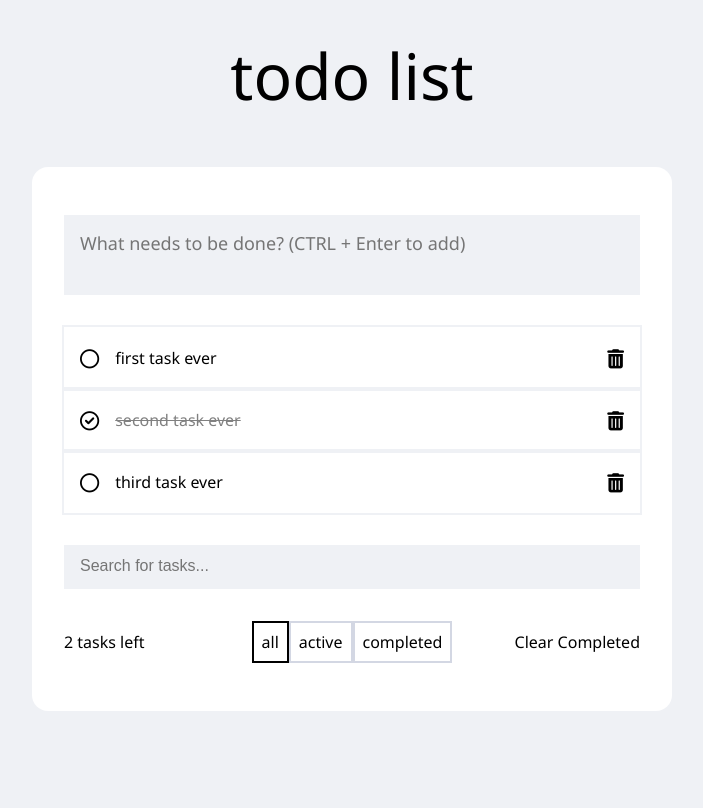
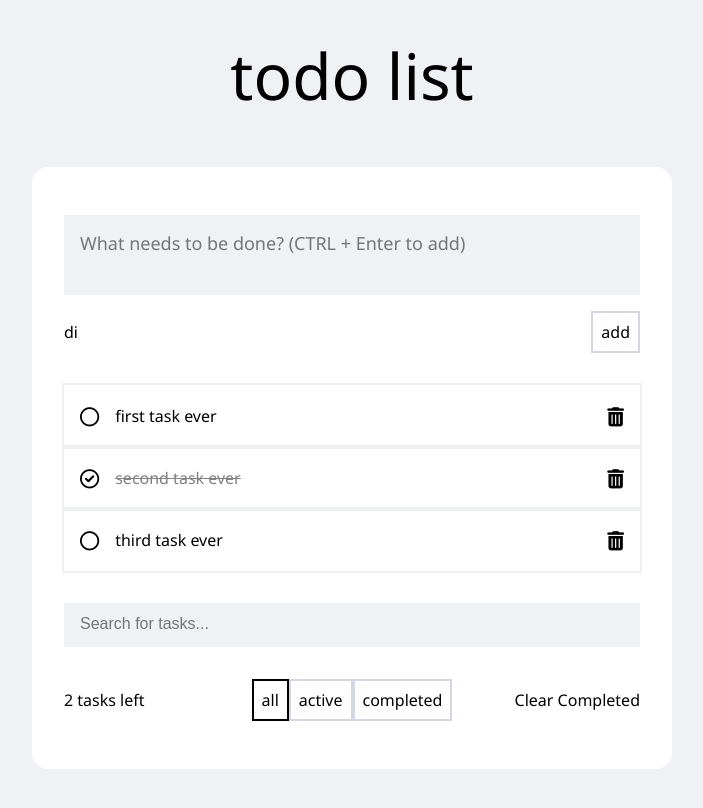
Before and after one commit to joseph-bravo/practice-react-scss-todolist, a React (Vite) app: page / in a window 1280 px wide. Shown: the top 808 px of the page, without its empty margins (288-991 px from the left). Built offline with nearby package versions, Linux system fonts and the light colour scheme.

Commit message:
fix types and refactor scss

```diff
--- a/src/App.tsx
+++ b/src/App.tsx
@@ -8,6 +8,8 @@ import useLocalStorage from './lib/hooks/useLocalStorage';
 import defaultTodos from './lib/default-todos';
 
 const localStorageKey = 'focus360challenge-tasks';
+
+const colorOptions = ['red', 'green', 'blue', 'neutral'];
 
 export function App() {
   const [tasks, setTasks] = useLocalStorage<Todo[]>(
@@ -95,6 +97,10 @@ export function App() {
               name="content"
               placeholder="What needs to be done? (CTRL + Enter to add)"
             />
+            <div className="controls">
+              di
+              <button type="submit">add</button>
+            </div>
           </form>
           <ul ref={list}>
             {getFilteredTasks().length > 0 ? (
--- a/src/styles/app.scss
+++ b/src/styles/app.scss
@@ -2,6 +2,16 @@
 
 $background: hsl(228, 22%, 95%);
 $background-100: hsl(228, 22%, 86%);
+
+@mixin textinput {
+  display: block;
+  width: 100%;
+  padding: 1rem;
+  border: none;
+  background: $background;
+  font-size: large;
+  resize: none;
+}
 
 body {
   background: $background;
@@ -35,18 +45,23 @@ main {
     border-radius: 1rem;
     background: white;
 
-    textarea,
-    input {
-      display: block;
-      width: 100%;
-      padding: 1rem;
-      border: none;
-      background: $background;
-      font-size: large;
-      resize: none;
-      &.search {
-        padding: 0.75rem 1rem;
-        font-size: medium;
+    form {
+      textarea {
+        @include textinput();
+      }
+      button {
+        padding: 0.5rem;
+        border: $background-100 solid 2px;
+        &.selected {
+          border: black solid 2px;
+        }
+      }
+
+      .controls {
+        padding-top: 1rem;
+        display: flex;
+        justify-content: space-between;
+        align-items: center;
       }
     }
 
@@ -98,6 +113,12 @@ main {
       }
     }
 
+    input.search {
+      @include textinput();
+      padding: 0.75rem 1rem;
+      font-size: medium;
+    }
+
     .list-footer {
       display: grid;
       grid-template-columns: 1fr auto 1fr;
```
Also changed, not shown: src/components/ListItem.tsx (+6 -2 lines).
